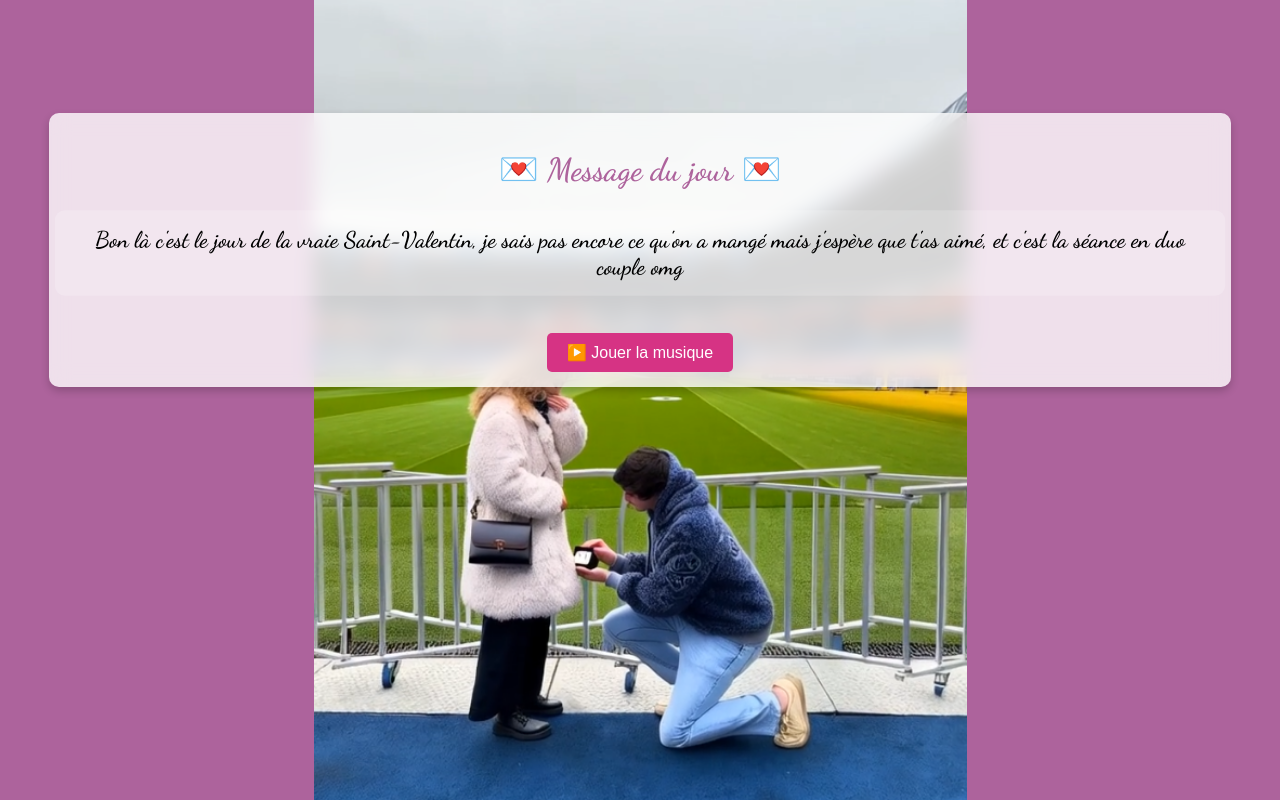
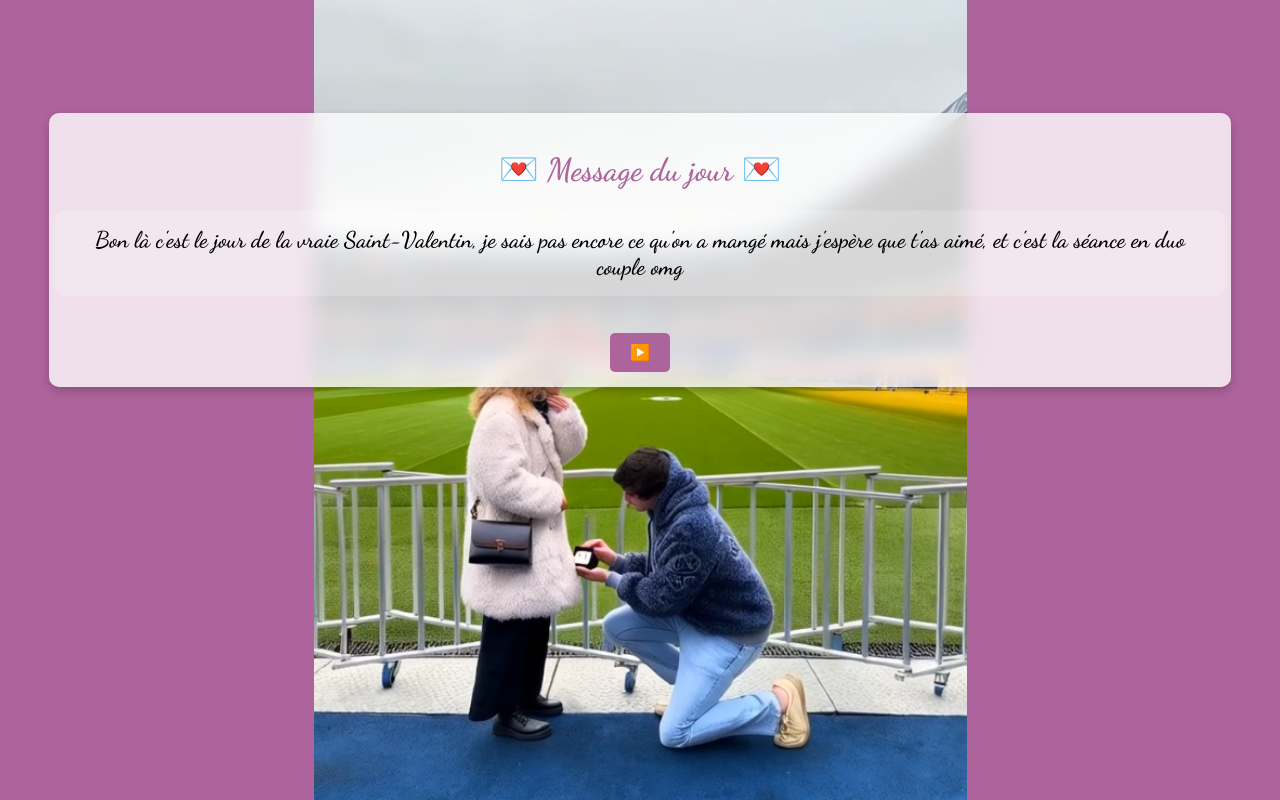
Before and after one commit to juli1dpi2/Anna, a plain HTML site: page index.html in a window 1280 px wide. Drawn offline with Linux system fonts and the light colour scheme.

Commit message:
Update index.html

```diff
--- a/index.html
+++ b/index.html
@@ -77,12 +77,12 @@
     margin-top: 15px;
     padding: 10px 20px;
     font-size: 16px;
-    background-color: #d63384;
+    background-color: #ad639c;
     color: white;
     border: none;
     border-radius: 5px;
     cursor: pointer;">
-    ▶️ Jouer la musique
+    ▶️
 </button>
     </div>
 
```
